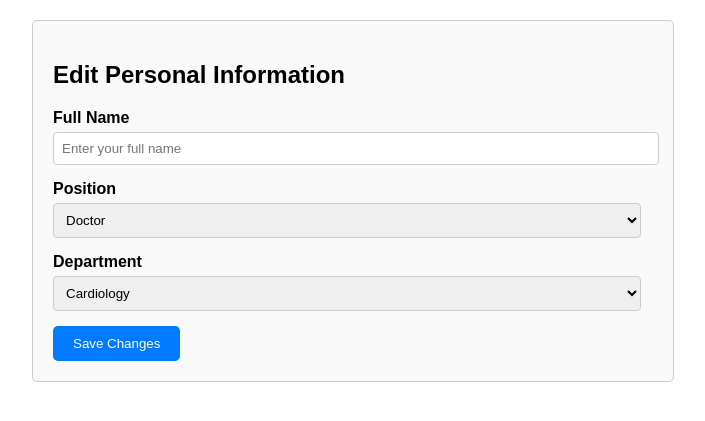
After one commit to KylaDalisay/Health-Care-Record-Project, a Flask app: template templates/personelInformation.html in a window 1280 px wide. The commit adds this page. Shown: the top 421 px of the page, without its empty margins (287-992 px from the left). Run offline with Flask 3, Linux system fonts and the light colour scheme; the template is opened without the code that fills it, so the values that code supplies are empty.

Commit message:
add new information

```diff
--- a/app.py
+++ b/app.py
@@ -6,7 +6,7 @@ app = Flask(__name__)
 def hello_world():
  return render_template('halcyonCenter.html')
 
-@app.route('/signup')
+@app.route('/signup', methods=['GET', 'POST'])
 def signup():
   return render_template('signup.html')
 
@@ -14,10 +14,13 @@ def signup():
 def hospitalhomepage():
   return render_template('hospitalhomepage.html')
 
-@app.route('/doctorHomepage')
-  def doctorhomepage():
-    return render_template(''):
+@app.route('/personelInformation')
+def doctorhomepage():
+    return render_template('personelInformation.html')
 
-@app.route('')
+@app.route('/addPatient')
+def addPatient():
+  return render_template('')
+
 if __name__ == '__main__':
   app.run(host='0.0.0.0', debug = True)
--- a/templates/hospitalhomepage.html
+++ b/templates/hospitalhomepage.html
@@ -80,3 +80,6 @@
 
 </body>
 </html>
+@app.route('/signup', methods=['GET', 'POST'])
+def signUp():
+  return render_template('signUp.html')
--- /dev/null
+++ b/templates/personelInformation.html
@@ -0,0 +1,83 @@
+<!DOCTYPE html>
+<html lang="en">
+<head>
+  <meta charset="UTF-8">
+  <title>Edit Personal Information</title>
+  <meta name="viewport" content="width=device-width, initial-scale=1.0">
+  <style>
+    /* Additional inline styles */
+    body {
+      font-family: Arial, sans-serif;
+      margin: 0;
+      padding: 0;
+    }
+    .container {
+      max-width: 600px;
+      margin: 20px auto;
+      padding: 20px;
+      background-color: #f9f9f9;
+      border: 1px solid #ccc;
+      border-radius: 5px;
+    }
+    label {
+      display: block;
+      margin-bottom: 5px;
+      font-weight: bold;
+    }
+    input[type="text"] {
+      width: calc(100% - 12px);
+      padding: 8px;
+      margin-bottom: 15px;
+      border-radius: 4px;
+      border: 1px solid #ccc;
+    }
+    select {
+      width: calc(100% - 12px);
+      padding: 8px;
+      margin-bottom: 15px;
+      border-radius: 4px;
+      border: 1px solid #ccc;
+    }
+    input[type="submit"] {
+      padding: 10px 20px;
+      background-color: #007bff;
+      color: white;
+      border: none;
+      border-radius: 5px;
+      cursor: pointer;
+    }
+    input[type="submit"]:hover {
+      background-color: #0056b3;
+    }
+  </style>
+</head>
+<body>
+
+  <div class="container">
+    <h2>Edit Personal Information</h2>
+    <form>
+      <label for="fullName">Full Name</label>
+      <input type="text" id="fullName" name="fullName" placeholder="Enter your full name" required>
+
+      <label for="position">Position</label>
+      <select id="position" name="position">
+        <option value="doctor">Doctor</option>
+        <option value="surgeon">Surgeon</option>
+        <option value="specialist">Specialist</option>
+        <!-- Add more options as needed -->
+      </select>
+
+      <label for="department">Department</label>
+      <select id="department" name="department">
+        <option value="cardiology">Cardiology</option>
+        <option value="neurology">Neurology</option>
+        <option value="oncology">Oncology</option>
+        <!-- Add more options as needed -->
+      </select>
+
+      <input type="submit" value="Save Changes">
+    </form>
+  </div>
+
+</body>
+</html>
```
Also changed, not shown: templates/addPatient.html (added, +70 -0 lines).
